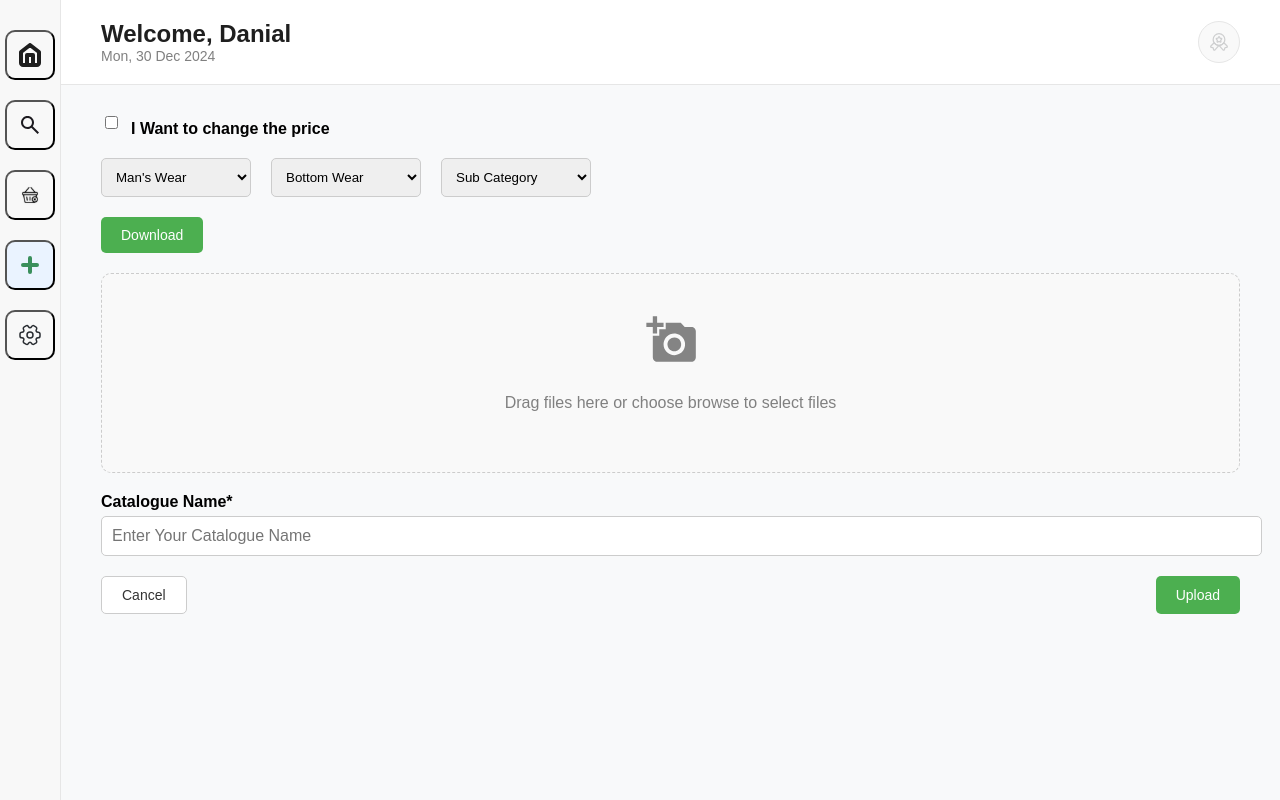
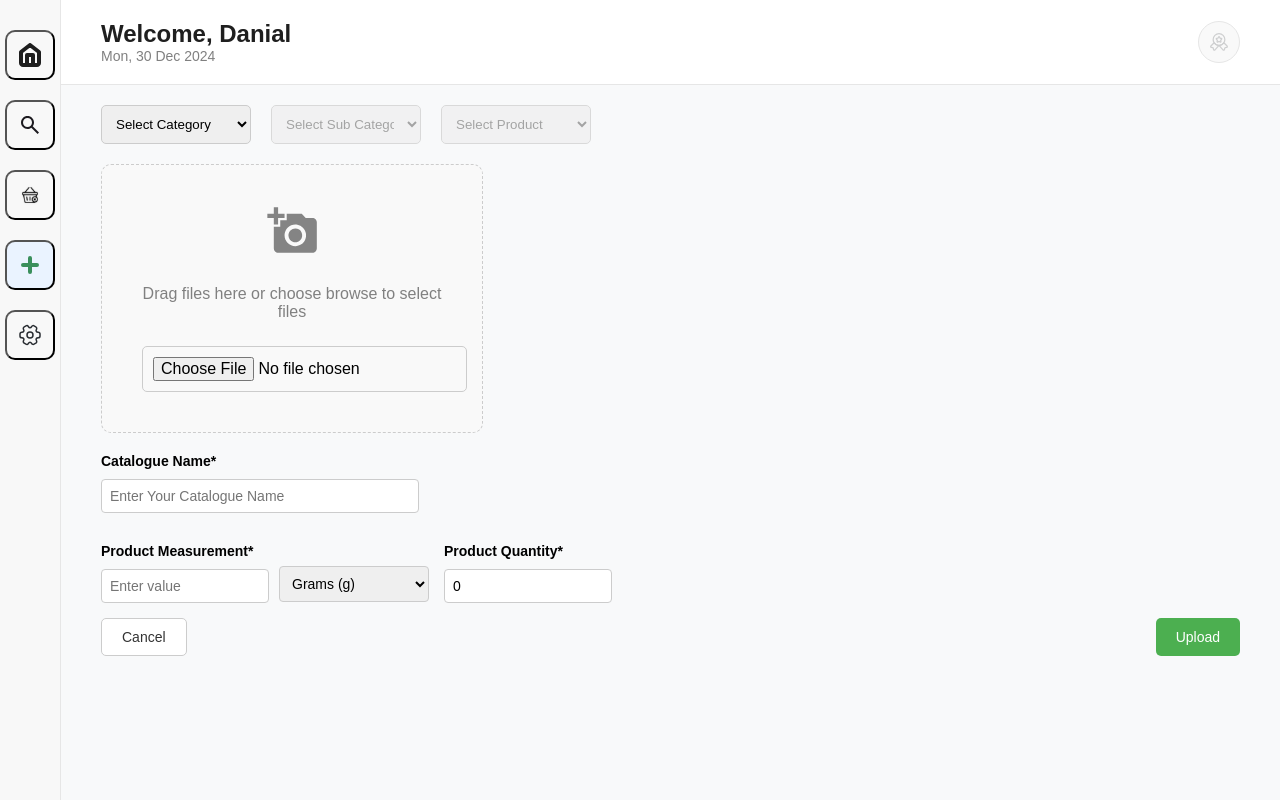
Before and after one commit to salado-sad/salado-frontend, a React (Create React App) app: page / in a window 1280 px wide. Both pictures are taken after a click on the button 30 px from the left and 265 px from the top of the page. Built offline with nearby package versions, Linux system fonts and the light colour scheme.

Commit message:
add product page

```diff
--- a/src/pages/Profile/ProfileSupplier.css
+++ b/src/pages/Profile/ProfileSupplier.css
@@ -155,6 +155,7 @@
   text-align: center;
   border-radius: 10px;
   margin-bottom: 20px;
+  max-width: 300px;
 }
 
 .file-upload-icon img {
@@ -163,15 +164,72 @@
   margin-bottom: 10px;
 }
 
-.catalogue-name {
-  margin-bottom: 20px;
+.catalogue-name,
+.product-info {
+  margin-bottom: 15px;
+}
+
+.catalogue-name label,
+.product-measurement label,
+.product-quantity label {
+  font-size: 14px;
+  font-weight: bold;
+  margin-bottom: 5px;
+  display: block;
 }
 
 .catalogue-name input {
-  width: 100%;
-  padding: 10px;
+  width: 300px; /* Adjusted width */
+  padding: 8px;
+  font-size: 14px;
   border: 1px solid #ccc;
-  border-radius: 5px;
+  border-radius: 4px;
+  margin-top: 5px;
+}
+
+.product-info {
+  display: flex;
+  gap: 15px; /* Reduced gap for closer alignment */
+  align-items: flex-start; /* Align all items at the top */
+}
+
+.product-quantity {
+  flex: 1;
+}
+
+.product-quantity input {
+  width: 150px; /* Consistent width with measurement input */
+  padding: 8px;
+  font-size: 14px;
+  border: 1px solid #ccc;
+  border-radius: 4px;
+  margin-top: 5px;
+}
+
+.product-measurement {
+  flex: 0.4;
+}
+
+.measurement-input-group {
+  display: flex;
+  gap: 10px; /* Space between input and dropdown */
+  align-items: center; /* Vertically align input and dropdown */
+}
+
+.measurement-input-group input {
+  width: 150px; /* Adjusted width for compact layout */
+  padding: 8px;
+  font-size: 14px;
+  border: 1px solid #ccc;
+  border-radius: 4px;
+}
+
+.measurement-input-group select {
+  width: 150px; /* Consistent width with input */
+  padding: 8px;
+  font-size: 14px;
+  border: 1px solid #ccc;
+  border-radius: 4px;
 }
 
 .action-buttons {
--- a/src/pages/Profile/ProfileSupplier.js
+++ b/src/pages/Profile/ProfileSupplier.js
@@ -10,10 +10,159 @@ import uploadIcon from "../../assets/upload-icon.svg";
 import searchIcon from "../../assets/search-icon.svg";
 import logo from "../../assets/home.svg";
 
+// The data structure for categories, subcategories, and products
+const data = {
+  Vegetables: {
+    LeafyGreens: [
+      'Romaine Lettuce', 'Spinach', 'Arugula', 'Kale', 'Swiss Chard', 'Butterhead Lettuce'
+    ],
+    Cruciferous: [
+      'Broccoli', 'Cauliflower', 'Brussels Sprouts', 'Cabbage'
+    ],
+    Root: [
+      'Carrot', 'Beetroot', 'Turnip', 'Radish', 'Sweet Potato'
+    ],
+    Allium: [
+      'Garlic', 'Onion', 'Shallots', 'Leeks'
+    ],
+    Nightshades: [
+      'Tomato', 'Bell Pepper', 'Eggplant'
+    ]
+  },
+  Fruits: {
+    Citrus: [
+      'Lemon', 'Lime', 'Orange', 'Grapefruit', 'Mandarin'
+    ],
+    Tropical: [
+      'Avocado', 'Mango', 'Pineapple', 'Papaya', 'Banana'
+    ],
+    Berries: [
+      'Strawberry', 'Blueberry', 'Raspberry', 'Blackberry', 'Goji Berry'
+    ],
+    StoneFruits: [
+      'Peach', 'Plum', 'Cherry', 'Apricot'
+    ]
+  },
+  Herbs: {
+    LeafyHerbs: [
+      'Basil', 'Mint', 'Parsley', 'Coriander', 'Thyme', 'Oregano'
+    ],
+    RootHerbs: [
+      'Ginger', 'Turmeric', 'Horseradish'
+    ]
+  },
+  Dairy: {
+    Milk: [
+      'Cow Milk', 'Goat Milk', 'Almond Milk', 'Oat Milk', 'Soy Milk'
+    ],
+    Cheese: [
+      'Cheddar', 'Mozzarella', 'Feta', 'Parmesan', 'Brie', 'Cottage Cheese'
+    ],
+    Yogurt: [
+      'Greek Yogurt', 'Natural Yogurt', 'Flavored Yogurt'
+    ]
+  },
+  Grains: {
+    Rice: [
+      'White Rice', 'Brown Rice', 'Basmati Rice', 'Jasmine Rice', 'Wild Rice'
+    ],
+    Pasta: [
+      'Spaghetti', 'Penne', 'Fusilli', 'Macaroni', 'Lasagna Sheets'
+    ],
+    Quinoa: [
+      'Red Quinoa', 'White Quinoa', 'Black Quinoa'
+    ],
+    Couscous: [
+      'Moroccan Couscous', 'Israeli Couscous'
+    ]
+  },
+  Proteins: {
+    Meat: [
+      'Chicken', 'Beef', 'Pork', 'Lamb'
+    ],
+    Fish: [
+      'Salmon', 'Tuna', 'Cod', 'Mackerel', 'Trout'
+    ],
+    PlantBased: [
+      'Tofu', 'Tempeh', 'Lentils', 'Chickpeas', 'Black Beans', 'Quorn'
+    ]
+  }
+};
+
+
 const ProfileSupplier = ({ onLogout }) => {
   const [activePage, setActivePage] = useState("profile");
+  const [selectedCategory, setSelectedCategory] = useState("");
+  const [selectedSubCategory, setSelectedSubCategory] = useState("");
+  const [selectedProduct, setSelectedProduct] = useState("");
+  const [catalogueName, setCatalogueName] = useState("");
+  const [products, setProducts] = useState([]);
+  const [productQuantity, setProductQuantity] = useState(0);
+  const [productMeasurement, setProductMeasurement] = useState('');
+  const [measurementUnit, setMeasurementUnit] = useState('grams');
 
-  // Renders the main content based on the active page
+  // Handles category change
+  const handleCategoryChange = (event) => {
+    const category = event.target.value;
+    setSelectedCategory(category);
+    setSelectedSubCategory(""); // reset subcategory and product when category changes
+    setSelectedProduct("");
+    setProducts([]);
+  };
+
+  // Handles subcategory change
+  const handleSubCategoryChange = (event) => {
+    const subCategory = event.target.value;
+    setSelectedSubCategory(subCategory);
+    setSelectedProduct(""); // reset product when subcategory changes
+    setProducts(data[selectedCategory][subCategory]);
+  };
+
+  // Handles product selection
+  const handleProductChange = (event) => {
+    setSelectedProduct(event.target.value);
+  };
+
+  // Handles catalogue name change
+  const handleCatalogueNameChange = (event) => {
+    setCatalogueName(event.target.value);
+  };
+
+  // Handles product measurement change
+  const handleProductMeasurementChange = (e) => {
+    setProductMeasurement(e.target.value);
+  };
+
+  const handleMeasurementUnitChange = (e) => {
+    setMeasurementUnit(e.target.value);
+  };
+
+  // Handles product quantity change
+  const handleProductQuantityChange = (event) => {
+    setProductQuantity(event.target.value);
+  };
+
+  // Handles file upload (just a placeholder, you can implement this based on your backend)
+  const handleFileUpload = (event) => {
+    // Handle file upload here
+    console.log(event.target.files);
+  };
+
+  // Handles the 'Cancel' button
+  const handleCancel = () => {
+    setSelectedCategory("");
+    setSelectedSubCategory("");
+    setSelectedProduct("");
+    setCatalogueName("");
+  };
+
+  // Handles the 'Upload' button (form submission logic)
+  const handleUpload = () => {
+    // Handle the actual upload process
+    console.log("Uploading:", { selectedCategory, selectedSubCategory, selectedProduct, catalogueName });
+  };
+
+  // Renders the content based on the active page
   const renderContent = () => {
     if (activePage === "profile") {
       return (
@@ -31,48 +180,101 @@ const ProfileSupplier = ({ onLogout }) => {
       return (
         <div className="add-supply-container">
           {/* Add Supplies Page Content */}
-          <div className="add-supply-header">
-            <input type="checkbox" id="change-price" />
-            <label htmlFor="change-price">I Want to change the price</label>
-          </div>
+          <div className="add-supply-categories">
+            <select value={selectedCategory} onChange={handleCategoryChange}>
+              <option value="">Select Category</option>
+              {Object.keys(data).map((category) => (
+                <option key={category} value={category}>
+                  {category}
+                </option>
+              ))}
+            </select>
 
-          <div className="add-supply-categories">
-            <select>
-              <option>Man's Wear</option>
+            <select value={selectedSubCategory} onChange={handleSubCategoryChange} disabled={!selectedCategory}>
+              <option value="">Select Sub Category</option>
+              {selectedCategory &&
+                Object.keys(data[selectedCategory]).map((subCategory) => (
+                  <option key={subCategory} value={subCategory}>
+                    {subCategory}
+                  </option>
+                ))}
             </select>
-            <select>
-              <option>Bottom Wear</option>
-            </select>
-            <select>
-              <option>Sub Category</option>
+
+            <select value={selectedProduct} onChange={handleProductChange} disabled={!selectedSubCategory}>
+              <option value="">Select Product</option>
+              {selectedSubCategory &&
+                products.map((product) => (
+                  <option key={product} value={product}>
+                    {product}
+                  </option>
+                ))}
             </select>
           </div>
-
-          <button className="btn download-btn">Download</button>
 
           <div className="file-upload">
             <div className="file-upload-icon">
               <img src={uploadIcon} alt="Upload" />
             </div>
             <p>Drag files here or choose browse to select files</p>
+            <input type="file" onChange={handleFileUpload} />
           </div>
 
           <div className="catalogue-name">
             <label htmlFor="catalogue-name">Catalogue Name*</label>
-            <input type="text" id="catalogue-name" placeholder="Enter Your Catalogue Name" />
+            <input
+              type="text"
+              id="catalogue-name"
+              placeholder="Enter Your Catalogue Name"
+              value={catalogueName}
+              onChange={handleCatalogueNameChange}
+            />
+          </div>
+
+          <div className="product-info">
+            <div className="product-measurement">
+              <label htmlFor="product-measurement">Product Measurement*</label>
+              <div className="measurement-input-group">
+                <input
+                  type="number"
+                  id="product-measurement"
+                  placeholder="Enter value"
+                  value={productMeasurement}
+                  onChange={handleProductMeasurementChange}
+                />
+                <select
+                  id="measurement-unit"
+                  value={measurementUnit}
+                  onChange={handleMeasurementUnitChange}
+                >
+                  <option value="grams">Grams (g)</option>
+                  <option value="kilograms">Kilograms (kg)</option>
+                  <option value="milliliters">Milliliters (ml)</option>
+                  <option value="liters">Liters (l)</option>
+                  <option value="pieces">Pieces</option>
+                </select>
+              </div>
+            </div>
+
+            <div className="product-quantity">
+              <label htmlFor="product-quantity">Product Quantity*</label>
+              <input
+                type="number"
+                id="product-quantity"
+                placeholder="Enter stock quantity"
+                value={productQuantity}
+                onChange={handleProductQuantityChange}
+              />
+            </div>
           </div>
 
           <div className="action-buttons">
-            <button className="btn cancel-btn">Cancel</button>
-            <button className="btn upload-btn">Upload</button>
+            <button className="btn cancel-btn" onClick={handleCancel}>Cancel</button>
+            <button className="btn upload-btn" onClick={handleUpload}>Upload</button>
           </div>
         </div>
       );
     } else if (activePage === "setting") {
-      return (
-        // Todo complete this
-        <h1>Your information will be shown here</h1>
-      );
+      return <h1>Your information will be shown here</h1>;
     }
   };
 
@@ -89,28 +291,16 @@ const ProfileSupplier = ({ onLogout }) => {
           <img src={logo} alt="Salado Logo" className="logo-button" />
         </button>
 
-        <button
-          className={`sidebar-icon ${activePage === "search" ? "active" : ""}`}
-          onClick={() => setActivePage("search")}
-        >
+        <button className={`sidebar-icon ${activePage === "search" ? "active" : ""}`} onClick={() => setActivePage("search")}>
           <img src={searchIcon} alt="Search" />
         </button>
-        <button
-          className={`sidebar-icon ${activePage === "profile" ? "active" : ""}`}
-          onClick={() => setActivePage("profile")}
-        >
+        <button className={`sidebar-icon ${activePage === "profile" ? "active" : ""}`} onClick={() => setActivePage("profile")}>
           <img src={basketIcon} alt="Basket" />
         </button>
-        <button
-          className={`sidebar-icon ${activePage === "addSupply" ? "active" : ""}`}
-          onClick={() => setActivePage("addSupply")}
-        >
+        <button className={`sidebar-icon ${activePage === "addSupply" ? "active" : ""}`} onClick={() => setActivePage("addSupply")}>
           <img src={plusIcon} alt="Add" />
         </button>
-        <button
-          className={`sidebar-icon ${activePage === "setting" ? "active" : ""}`}
-          onClick={() => setActivePage("setting")}
-        >
+        <button className={`sidebar-icon ${activePage === "setting" ? "active" : ""}`} onClick={() => setActivePage("setting")}>
           <img src={settingsIcon} alt="Settings" />
         </button>
       </div>
```
